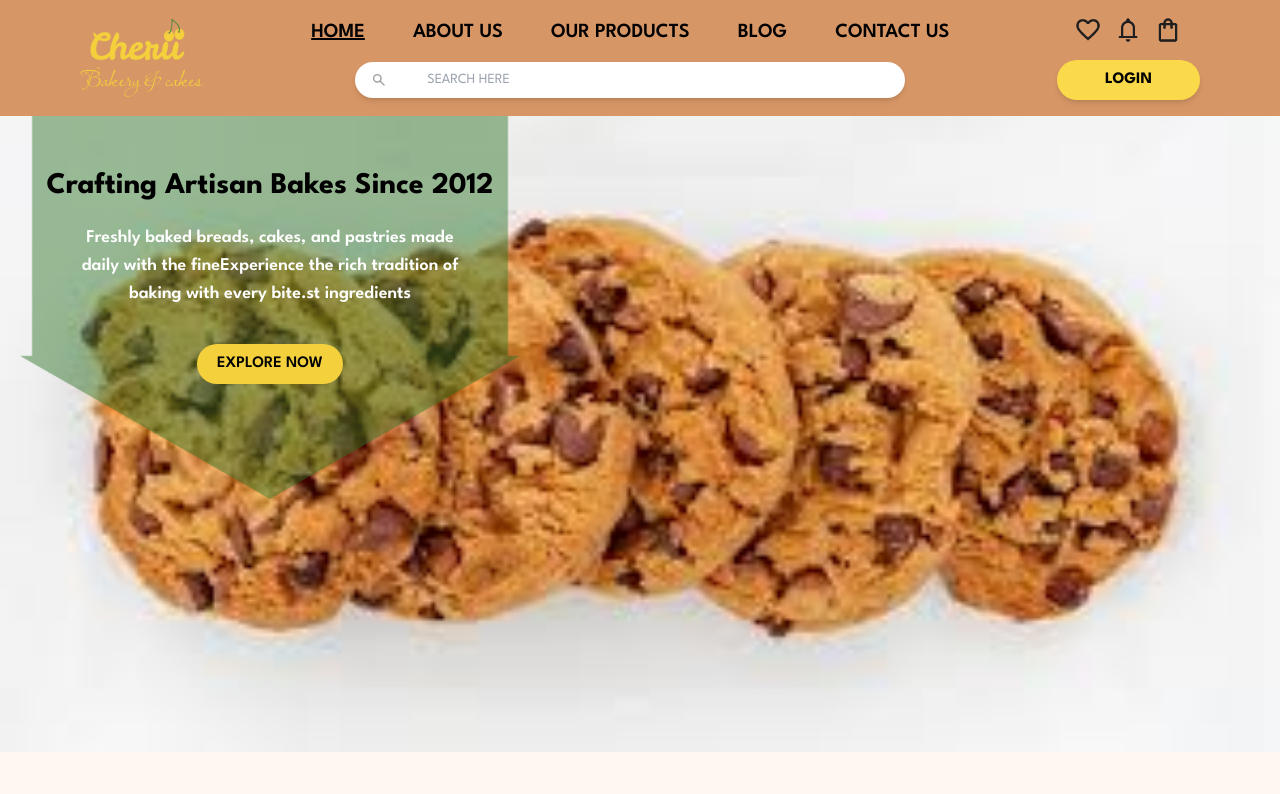
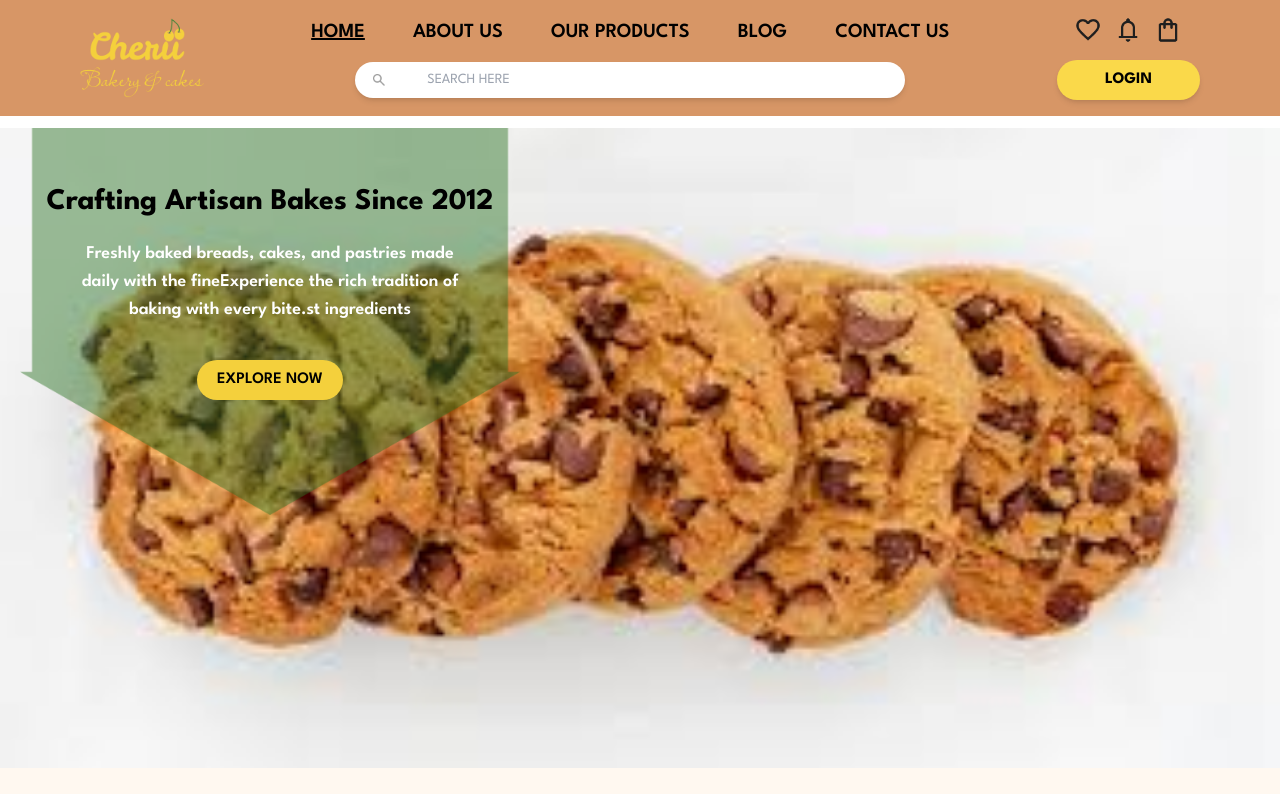
Before and after one commit to sugandv21/Bakery_Website, a React (Vite) app: page / in a window 1280 px wide. Shown: the top 794 px of the page. Built offline with nearby package versions, Linux system fonts and the light colour scheme.

Commit message:
Update Home.jsx

```diff
--- a/src/pages/Home.jsx
+++ b/src/pages/Home.jsx
@@ -10,7 +10,7 @@ function Home() {
       document.title = "CHERRI | HOME";
     }, []);
   return (
-    <div className="mt-24 md:mt-52 lg:mt-28 bg-[#FFF8F0] ">
+    <div className="mt-24 md:mt-52 lg:mt-32 bg-[#FFF8F0] ">
       <BannerSlider />
       <WhyChooseUs />
       <h2 className="text-center text-2xl sm:text-3xl font-bold text-[#e57f35] mb-8">
```
